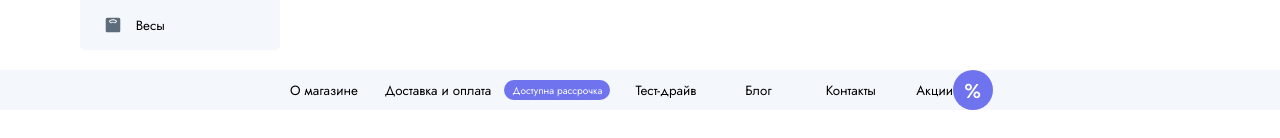
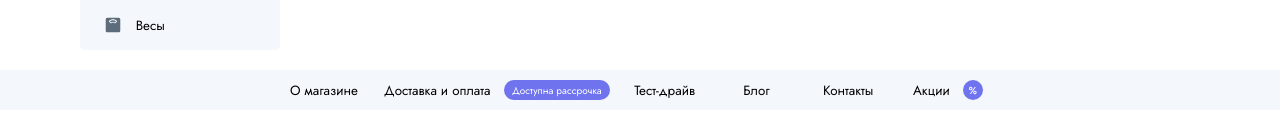
Before and after one commit to Matvey991/online-scooter-sales-store, a React (Create React App) app: page / in a window 1280 px wide. Shown: the part 395-533 px from the top of the page. Built offline with nearby package versions, Linux system fonts and the light colour scheme; data requests are answered from the project's data file.

Commit message:
MainLineIcons

```diff
--- a/src/components/Layout/widgets/main/main.module.css
+++ b/src/components/Layout/widgets/main/main.module.css
@@ -101,9 +101,10 @@ button {
 
 .mainLineIconAndButton {
   display: flex;
-  justify-content: center;
+  justify-content: space-between;
   align-items: center;
   transition: 0.1s linear;
+  width: 90px;
 }
 
 .mainLineIconAndButton:hover {
@@ -127,8 +128,9 @@ button {
 }
 
 .mainLineIcon {
-  width: 40px;
+  width: 30px;
   cursor: pointer;
+  padding-right: 10px;
 }
 
 .mainBackround {
```
